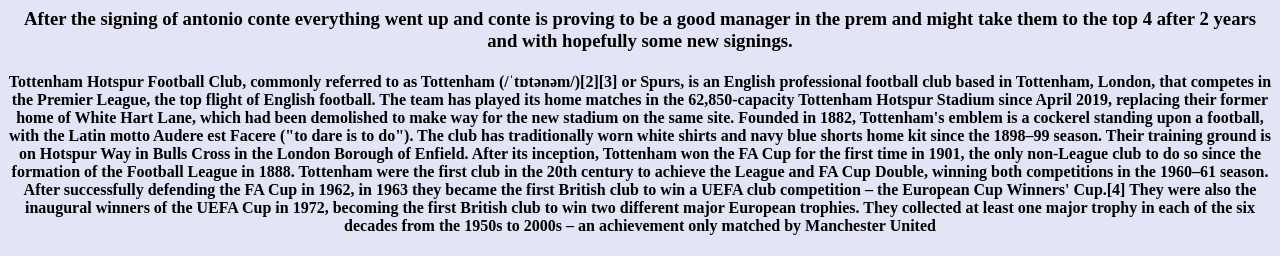
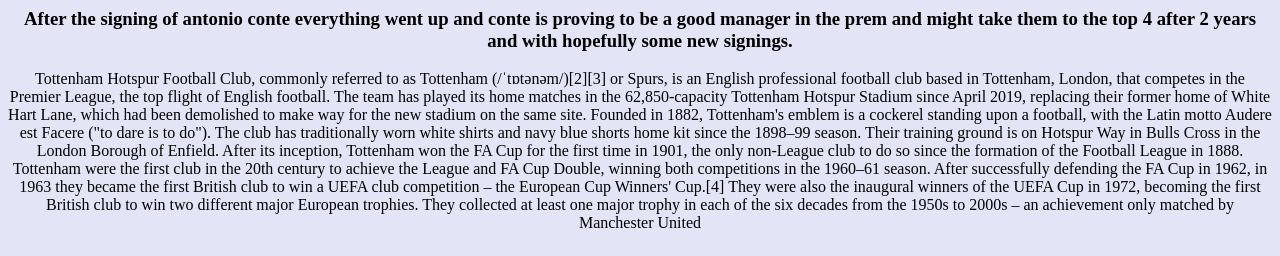
Before and after one commit to Marcus-du-Preez/My-website, a plain HTML site: page index.html in a window 1280 px wide. Shown: the part 1046-1302 px from the top of the page. Drawn offline with Linux system fonts and the light colour scheme.

Commit message:
Update index.html

```diff
--- a/index.html
+++ b/index.html
@@ -21,9 +21,9 @@
 
  <iframe src="https://giphy.com/embed/he5zYiwcrYYMSrnPef" width="480" height="480" frameBorder="0" class="giphy-embed" allowFullScreen></iframe><p><a href="https://giphy.com/gifs/emiratesfacup-fa-cup-jose-mourinho-emirates-he5zYiwcrYYMSrnPef"></a></p>
     <h3>After the signing of antonio conte everything went up and conte is proving to be a good manager in the prem and might take them to the top 4 after 2 years and with hopefully some new signings.</h3>
-<h4> Tottenham Hotspur Football Club, commonly referred to as Tottenham (/ˈtɒtənəm/)[2][3] or Spurs, is an English professional football club based in Tottenham, London, that competes in the Premier League, the top flight of English football. The team has played its home matches in the 62,850-capacity Tottenham Hotspur Stadium since April 2019, replacing their former home of White Hart Lane, which had been demolished to make way for the new stadium on the same site.
+<p> Tottenham Hotspur Football Club, commonly referred to as Tottenham (/ˈtɒtənəm/)[2][3] or Spurs, is an English professional football club based in Tottenham, London, that competes in the Premier League, the top flight of English football. The team has played its home matches in the 62,850-capacity Tottenham Hotspur Stadium since April 2019, replacing their former home of White Hart Lane, which had been demolished to make way for the new stadium on the same site.
 
-Founded in 1882, Tottenham's emblem is a cockerel standing upon a football, with the Latin motto Audere est Facere ("to dare is to do"). The club has traditionally worn white shirts and navy blue shorts home kit since the 1898–99 season. Their training ground is on Hotspur Way in Bulls Cross in the London Borough of Enfield. After its inception, Tottenham won the FA Cup for the first time in 1901, the only non-League club to do so since the formation of the Football League in 1888. Tottenham were the first club in the 20th century to achieve the League and FA Cup Double, winning both competitions in the 1960–61 season. After successfully defending the FA Cup in 1962, in 1963 they became the first British club to win a UEFA club competition – the European Cup Winners' Cup.[4] They were also the inaugural winners of the UEFA Cup in 1972, becoming the first British club to win two different major European trophies. They collected at least one major trophy in each of the six decades from the 1950s to 2000s – an achievement only matched by Manchester United</h4>
+Founded in 1882, Tottenham's emblem is a cockerel standing upon a football, with the Latin motto Audere est Facere ("to dare is to do"). The club has traditionally worn white shirts and navy blue shorts home kit since the 1898–99 season. Their training ground is on Hotspur Way in Bulls Cross in the London Borough of Enfield. After its inception, Tottenham won the FA Cup for the first time in 1901, the only non-League club to do so since the formation of the Football League in 1888. Tottenham were the first club in the 20th century to achieve the League and FA Cup Double, winning both competitions in the 1960–61 season. After successfully defending the FA Cup in 1962, in 1963 they became the first British club to win a UEFA club competition – the European Cup Winners' Cup.[4] They were also the inaugural winners of the UEFA Cup in 1972, becoming the first British club to win two different major European trophies. They collected at least one major trophy in each of the six decades from the 1950s to 2000s – an achievement only matched by Manchester United</p>
   </body>
 
 </html>
```
